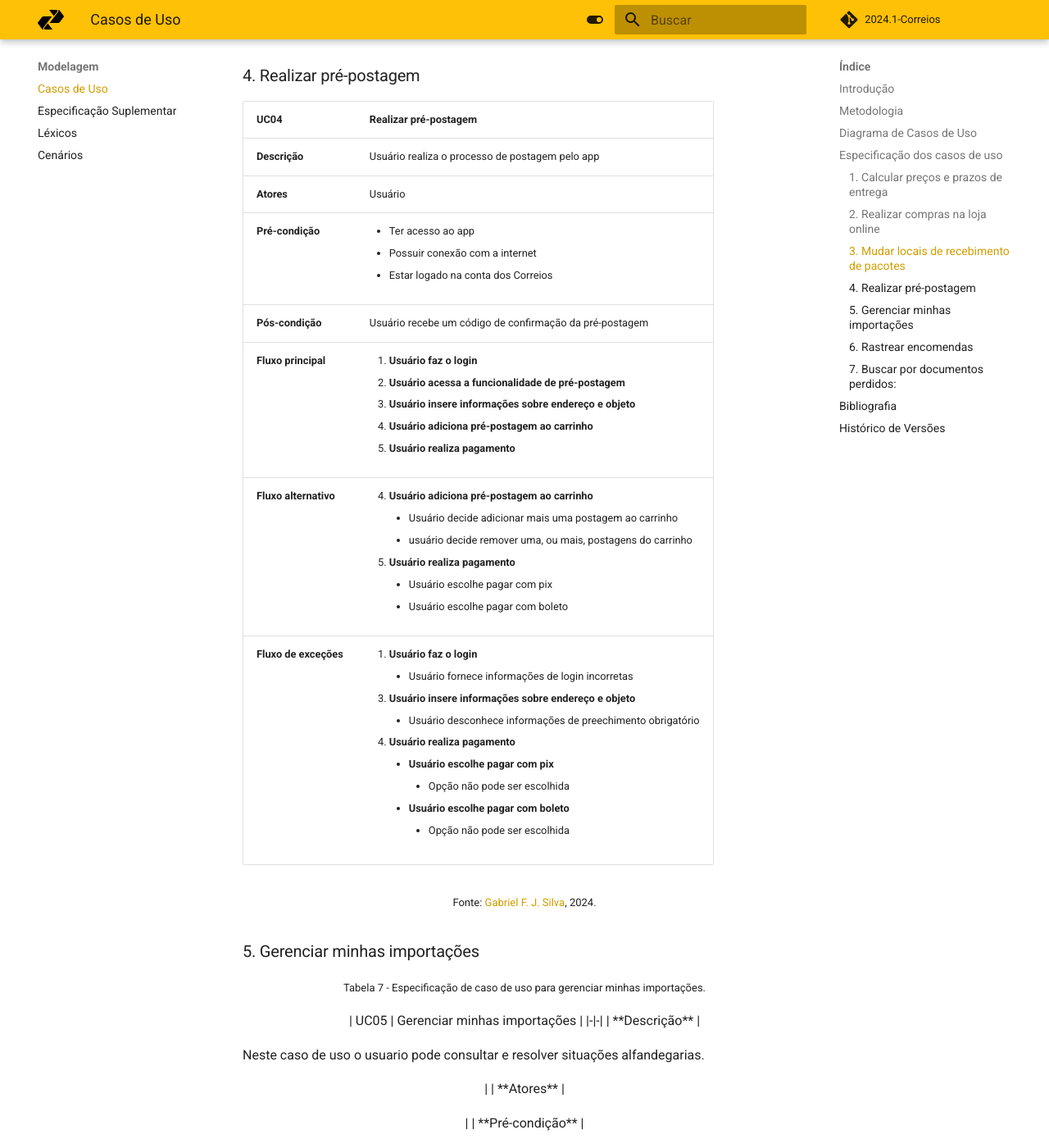
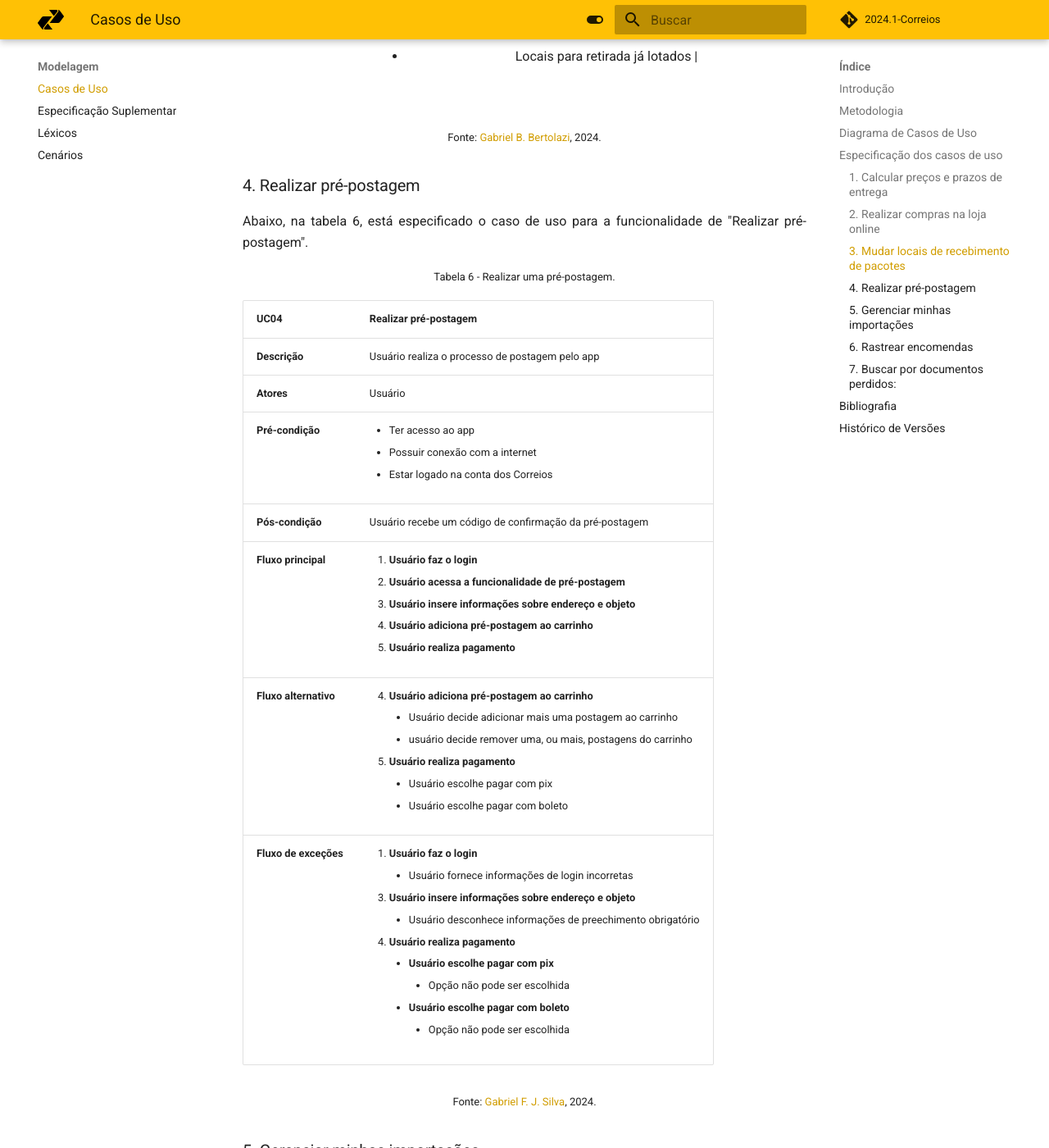
Before and after one commit to Requisitos-de-Software/2024.1-Serasa, an MkDocs documentation site: the page built from docs/modelagem/casos_de_uso.md, in a window 1280 px wide and 1400 px high, scrolled down 7797 px. Shown: the whole window at 82% size. Built offline with MkDocs 1.6.1 and Material for MkDocs 9.7.7, drawn with Linux system fonts in a browser that asks for light colours; comment, search, counter and statistics services are not loaded; some of the changed text lies outside the part shown.

Commit message:
fix table calls and add reviewer

```diff
--- a/docs/modelagem/casos_de_uso.md
+++ b/docs/modelagem/casos_de_uso.md
@@ -88,6 +88,8 @@ Abaixo, na tabela 3, está especificado o caso de uso para a funcionalidade de "
 
 ### 2. Realizar compras na loja online
 
+Abaixo, na tabela 4, está especificado o caso de uso para a funcionalidade de "Realizar compras na loja online".
+
 <font size="2"><p style="text-align: center">Tabela 4 - Realizar Compras na Loja Online.</p></font>
 <center>
 
@@ -105,6 +107,8 @@ Abaixo, na tabela 3, está especificado o caso de uso para a funcionalidade de "
 <font size="2"><p style="text-align: center">Fonte: [Elias F. Oliveira][EliasGH], 2024.</p></font>
 
 ### 3. Mudar locais de recebimento de pacotes
+
+Abaixo, na tabela 5, está especificado o caso de uso para a funcionalidade de "Mudar locais de recebimento de pacotes".
 
 <font size="2"><p style="text-align: center">**Tabela 5 - Mudar locais de recebimento de pacotes.**</p></font>
 <center>
@@ -125,6 +129,10 @@ Abaixo, na tabela 3, está especificado o caso de uso para a funcionalidade de "
 
 ### 4. Realizar pré-postagem
 
+Abaixo, na tabela 6, está especificado o caso de uso para a funcionalidade de "Realizar pré-postagem".
+
+<font size="2"><p style="text-align: center">Tabela 6 - Realizar uma pré-postagem.</p></font>
+
 | UC04 | Realizar pré-postagem |
 |-|-|
 | **Descrição** | <p>Usuário realiza o processo de postagem pelo app</p> |
@@ -138,6 +146,9 @@ Abaixo, na tabela 3, está especificado o caso de uso para a funcionalidade de "
 <font size="2"><p style="text-align: center">Fonte: [Gabriel F. J. Silva][GabrielfGH], 2024.</p></font>
 
 ### 5. Gerenciar minhas importações
+
+Abaixo, na tabela 7, está especificado o caso de uso para a funcionalidade de "Gerenciar minhas importações".
+
 <font size="2"><p style="text-align: center">Tabela 7 - Especificação de caso de uso para gerenciar minhas importações.</p></font>
 
 <center>
@@ -158,6 +169,8 @@ Abaixo, na tabela 3, está especificado o caso de uso para a funcionalidade de "
 
 ### 6. Rastrear encomendas
 
+Abaixo, na tabela 8, está especificado o caso de uso para a funcionalidade de "Rastrear encomendas".
+
 <font size="2"><p style="text-align: center">Tabela 8 - Rastrear encomendas.</p></font>
 
 <center>
@@ -177,6 +190,8 @@ Abaixo, na tabela 3, está especificado o caso de uso para a funcionalidade de "
 <font size="2"><p style="text-align: center">Fonte: [Ricardo Augusto][RicardoGH], 2024.</p></font>
 
 ### 7. Buscar por documentos perdidos:
+
+Abaixo, na tabela 9, está especificado o caso de uso para a funcionalidade de "Buscar por documentos perdidos".
 
 <font size="2"><p style="text-align: center">Tabela 9 - Buscar por documentos perdidos em envios.</p></font>
 
```
Also changed, not shown: other parts of docs/modelagem/casos_de_uso.md (+1 -1 lines).
